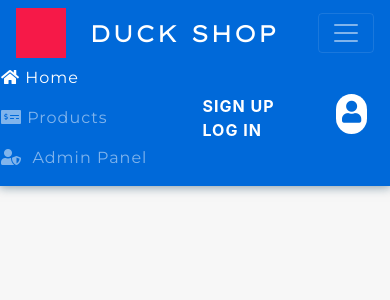
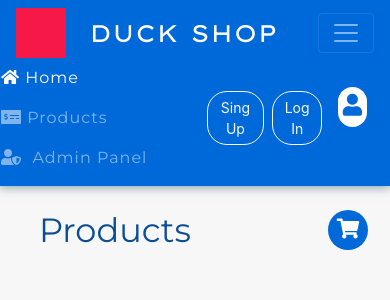
Before and after one commit to devrox7/DWP-2020, a PHP site: page /dwp2020/products in a window 390 px wide, after a click that opens the changed part. Shown: the top 300 px of the page. Run offline with PHP 8.4, Linux system fonts and the light colour scheme; data that the repository does not hold is empty; some libraries are stand-ins or nearby versions; grey boxes are pictures that could not be loaded.

Commit message:
fixed webpage layout

```diff
--- a/dwp-app/Views/Home.view.php
+++ b/dwp-app/Views/Home.view.php
@@ -3,7 +3,11 @@
 $page_title = "Home Page";
 include_once "./assets/layout/header.php";
 
-echo "<h1>WELCOME TO THE RUBBER DUCK SHOP</h1>";
+echo "
+<div class='content-container row mt-5 m-4 d-flex justify-content-center'>
+<h1>WELCOME TO THE RUBBER DUCK SHOP</h1>
+</div>
+";
 // footer
 include_once "./assets/layout/footer.php";
 ?>
--- a/dwp-app/Views/Product.view.php
+++ b/dwp-app/Views/Product.view.php
@@ -15,15 +15,30 @@ class ProductView extends ProductModel
 
                 <div class='col-sm-4 col-md-4 col-lg-4 col-xl-2'>
                     <div class='card '>
+
                         <img  src='./assets/images/{$product['Image']}' class='card-img-top p-1 duck-img' alt='...''>
+
                         <div class='card-body'>
+
                             <h5 class='card-title'>" . $product['Name'] . "</h5>
+
                             <p class='prod-price mb-2'>" . $product['Price'] . " kr </p>
+
                             <p id='card-text' class='card-text overflow-auto mb-2'>" . $product['Description'] . "</p>
+
                             <p class='prod-code mb-5 text-muted'>Product Code  #" . $product['Code'] . "</p>
+
                             <p class='prod-code mb-2 text-muted'>Select Quantity</p>
-                            <form><div class='form-row'><div class='col-5 col-sm-6 col-md-6 col-lg-6 col-xl-6 mb-4'><input style='text-align: center;' type='number' class='form-control' placeholder='Quantity' value='0'></div></div></form>
-                            <a href='#' class='btn btn-primary mb-2 '>Add to basket <i class='fas fa-shopping-cart'></i></a>
+
+                            <form>
+                                <div class='form-row'>
+                                    <div class='col-5 col-sm-6 col-md-6 col-lg-6 col-xl-6 mb-4'>
+                                        <input style='text-align: center;' type='number' class='form-control' placeholder='Quantity' value='0'>
+                                    </div>
+                                </div>
+                            </form>
+
+                            <button type='button' class='btn btn-primary mb-2 '>Add to basket <i class='fas fa-shopping-cart'></i></button>
 
 
                         </div>
--- a/dwp-app/assets/layout/footer.php
+++ b/dwp-app/assets/layout/footer.php
@@ -1,5 +1,6 @@
 
 </div>
+
 
 <script>
   import PerfectScrollbar from 'perfect-scrollbar';
--- a/dwp-app/assets/layout/header.php
+++ b/dwp-app/assets/layout/header.php
@@ -4,7 +4,7 @@
 
     <meta charset="utf-8">
     <meta http-equiv="X-UA-Compatible" content="IE=edge">
-    <meta name="viewport" content="width=device-width, initial-scale=1">
+    <meta name="viewport" content="width=device-width, initial-scale=1, shrink-to-fit=no">
 
     <title><?php echo $page_title; ?></title>
 
@@ -14,8 +14,8 @@
   <link href="./assets/styles.css"  rel="stylesheet">
 
 </head>
+
 <body>
-
 
     <!-- container -->
     <div class="container-fluid">
@@ -56,30 +56,32 @@
 
 
                         <div class="col d-flex justify-content-end">
-            <div class="login-text">SIGN UP &nbsp;&nbsp;&nbsp;&nbsp;&nbsp; LOG IN &nbsp;</div>
+                            <!-- <div class="login-text">SIGN UP/LOG IN &nbsp;</div> -->
+                            <button type="button" class="btn btn-outline-light btn-sm  m-1"> Sing Up </button>
+                            <button type="button" class="btn btn-outline-light btn-sm m-1 mr-3"> Log In </button>
                             <div class="user-icon "> <i class="fas fa-user"></i></div>
-
                         </div>
 
                     </div>
+        </nav>
 
-    </nav>
+
+
+
         <?php
         // show page header
         echo "
-        <div class='page-header ml-4' style='padding-top:6rem'>
+                <div class=' page-header ml-4 pt-4'>
                     <div class='row d-flex justify-content-around'>
+
                         <div class='col'><h1>{$page_title}</h1></div>
-                <div data-toggle='tooltip' data-placement='left' title='Shopping Basket' class='col d-flex justify-content-end'><div class='basket-icon'  ><i class='fas fa-shopping-cart'></i></div></div>
+
+                        <div   data-toggle='tooltip' data-placement='left' title='Shopping Basket' class='col d-flex justify-content-end'>
+                            <div class='basket-icon' >
+                                <i class='fas fa-shopping-cart'></i>
+                            </div>
+                        </div>
                     </div>
                 </div>";
-// include "router.php";
 
-// $request = $_SERVER['REQUEST_URI'];
-// $router = new Router($request);
-
-// $router->get('/', 'Views/Admin.view.php');
-// $router->get('Admin.view', 'Views/Admin.view.php');
-
-// echo "test";
         ?>
--- a/dwp-app/assets/styles.css
+++ b/dwp-app/assets/styles.css
@@ -4,14 +4,30 @@ body {
     background-color: rgba(165, 165, 165, 0.08);
 }
 
-.container-fluid {
-    /* padding-right: 0px !important; */
-    padding-left: 0px !important;
+.content-container {
+    background-color: white;
+    padding: 20px;
+    border-radius: 20px;
+    box-shadow: rgba(7, 93, 82, 0.04) 0px 0px 4px 0px, rgba(10, 74, 51, 0.08) 0px 8px 16px 0px;
 }
 
-.table {
-    box-shadow: rgba(7, 93, 82, 0.04) 0px 0px 4px 0px, rgba(10, 74, 51, 0.08) 0px 8px 16px 0px;
-    border-radius: 20px;
+.table th:first-of-type {
+    border-top: 0px solid #dee2e6;
+}
+
+.table td,
+.table th {
+    padding: .30rem;
+    vertical-align: middle;
+    border-top: 1px solid #dee2e6;
+}
+
+th {
+    color: #0069d9;
+}
+
+td {
+    color: rgb(13, 82, 141);
 }
 
 .duck-logo {
@@ -32,10 +48,16 @@ body {
 }
 
 .navbar {
+    margin-left: -15px;
+    margin-right: -15px;
+}
+
+
+/* .navbar {
     position: fixed;
     z-index: 1000;
     width: 100%;
-}
+} */
 
 h1,
 h2,
@@ -77,7 +99,7 @@ h6 {
 }
 
 .duck-img {
-    width: 100%;
+    /* width: 100%; */
     max-width: 250px;
     height: auto;
     align-self: center;
@@ -101,6 +123,11 @@ h6 {
     background-color: rgb(21, 118, 187);
     border-color: rgb(21, 118, 187);
     font-family: 'Work Sans', sans-serif;
+    border-radius: 20px;
+}
+
+.btn {
+    padding: 5px 9px;
     border-radius: 20px;
 }
 
@@ -164,12 +191,13 @@ h1 {
     font-size: 2.1rem;
 }
 
-@media (min-width: 992px) {
+
+/* @media (min-width: 992px) {
     .navbar-expand-lg .navbar-nav .nav-link {
         padding-right: 1rem;
         padding-left: 1rem;
     }
-}
+} */
 
 .form-control {
     border-radius: 20px;
--- a/dwp-app/index.php
+++ b/dwp-app/index.php
@@ -1,4 +1,4 @@
-<!DOCTYPE HTML>
+<!-- <!DOCTYPE HTML>
 
 <html lang="en">
 <head>
@@ -10,9 +10,8 @@
 
 </head>
 
-<body></body>
 
-</html>
+</html> -->
 
 <?php
 
```
Also changed, not shown: dwp-app/Views/Admin.view.php (+35 -23 lines). Lines whose indentation alone changed are shown as unchanged.
